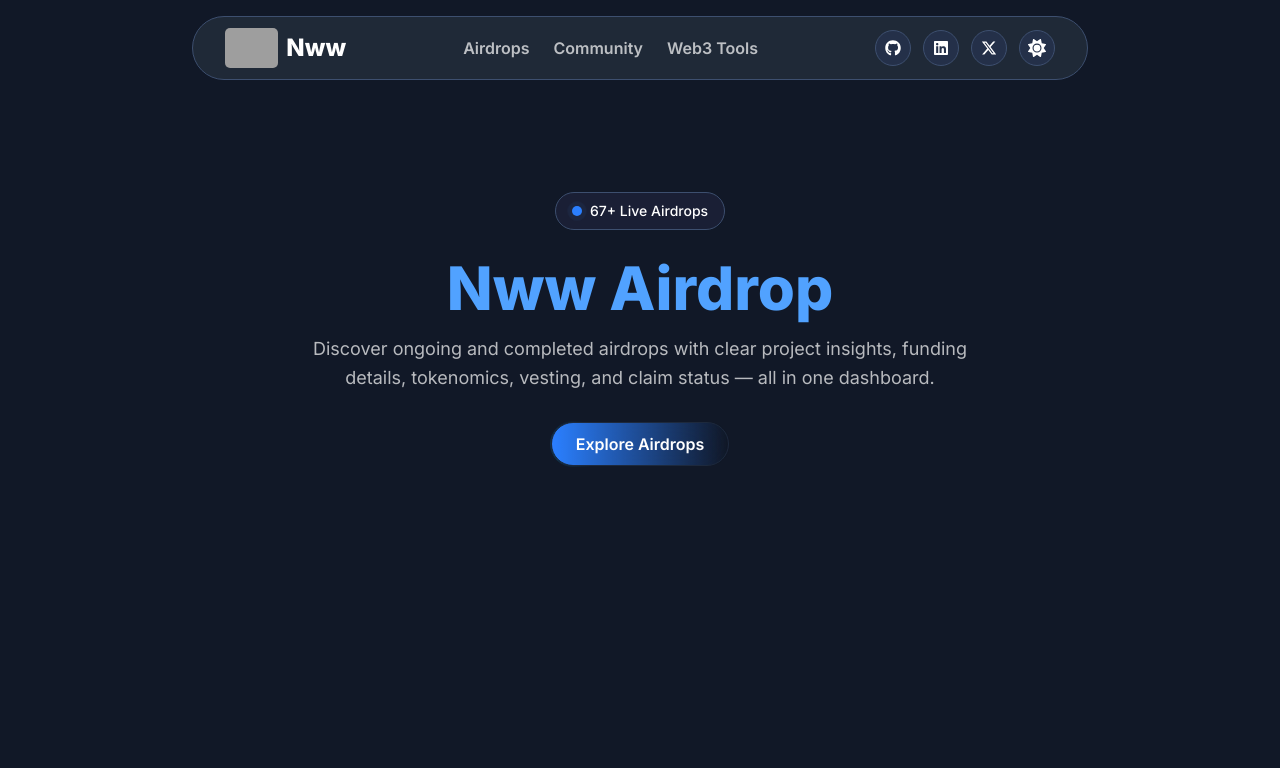
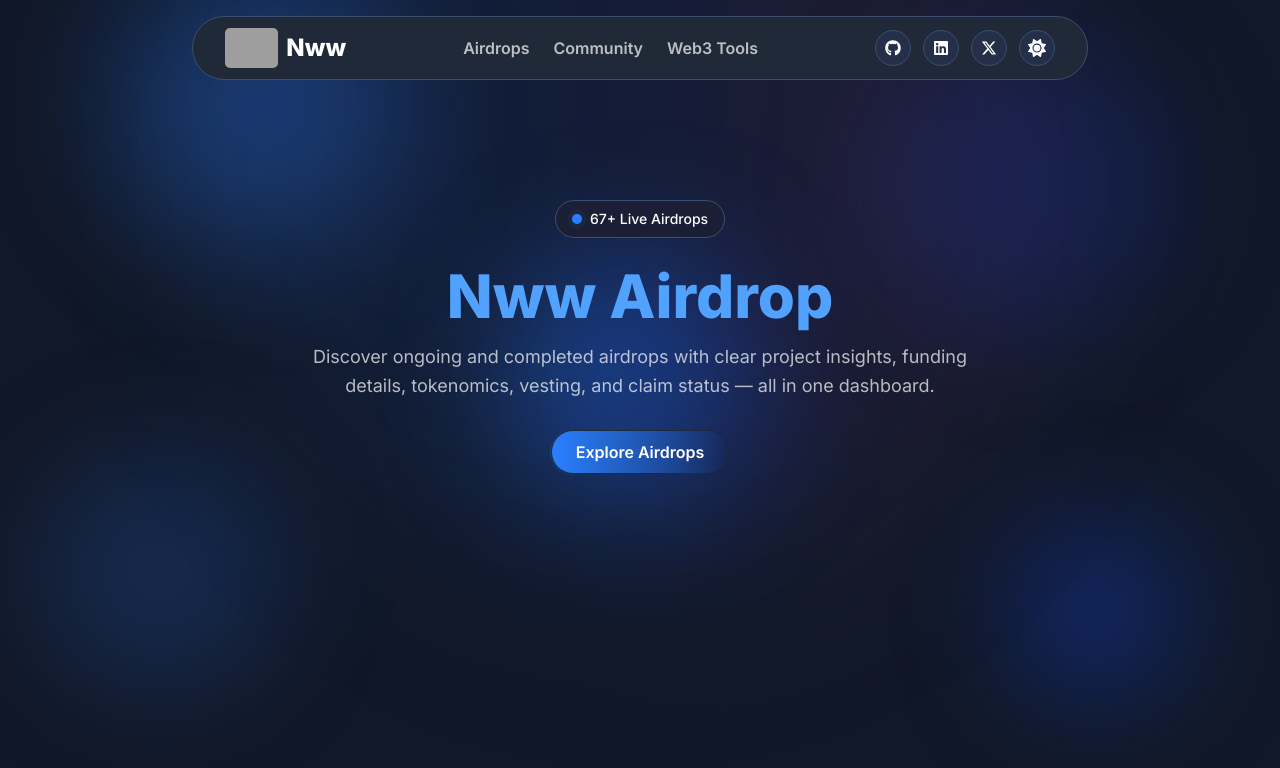
Before and after one commit to nekowawolf/airdropv3-src, a Next.js app: page / in a window 1280 px wide. Shown: the top 768 px of the page. Built offline with nearby package versions, Linux system fonts and the light colour scheme; grey boxes are pictures that could not be loaded.

Commit message:
feat: add glow circles

```diff
--- a/src/components/HeroSection.tsx
+++ b/src/components/HeroSection.tsx
@@ -8,9 +8,17 @@ export default function HeroSection() {
   return (
     <>
       <Header />
-      <div className="relative max-w-4xl mx-auto px-6 sm:px-8 pt-40 sm:pt-48 pb-16 z-20">
-      <section className="text-center">
+      <div className="relative min-h-screen overflow-hidden pt-14 sm:pt-10">
+        <div className="relative max-w-4xl mx-auto px-4 sm:px-6 lg:px-8 pt-28 sm:pt-40 md:pt-40 pb-16 z-20">
+          {/* GLOW CIRCLES */}
+          <div className="absolute -top-40 -left-40 sm:-top-20 sm:-left-20 w-80 h-80 sm:w-72 sm:h-72 bg-blue-500/30 rounded-full blur-3xl"></div>
+          <div className="absolute -top-40 -right-40 sm:top-0 sm:-right-20 w-80 h-80 sm:w-72 sm:h-72 bg-blue-700/20 rounded-full blur-3xl"></div>
+          <div className="absolute -bottom-32 -right-16 sm:-bottom-36 sm:-right-20 w-40 h-40 sm:w-36 sm:h-36 bg-blue-700/50 rounded-full blur-3xl"></div>
+          <div className="absolute -bottom-40 -left-40 sm:-bottom-36 sm:-left-36 w-60 h-60 sm:w-56 sm:h-56 bg-blue-500/20 rounded-full blur-3xl"></div>
+          <div className="absolute bottom-8 left-1/2 -translate-x-1/2 w-48 h-48 sm:w-64 sm:h-64 bg-gradient-to-r from-blue-500/50 to-blue-700/30 rounded-full blur-3xl"></div>
+          <div className="hidden sm:block absolute -bottom-12 left-1/2 -translate-x-1/2 w-[800px] h-[800px] bg-gradient-to-r from-blue-500/10 via-blue-800/10 to-pink-500/10 rounded-full blur-[100px]"></div>
 
+          <section className="text-center relative z-10">
             {/* BADGE */}
             <div className="inline-flex items-center gap-2 px-4 py-2 rounded-full glass-card mb-7 mx-auto">
               <span className="relative flex h-2.5 w-2.5">
@@ -50,8 +58,8 @@ export default function HeroSection() {
                 Explore Airdrops
               </Button>
             </div>
-
           </section>
+        </div>
       </div>
     </>
   );
```
Lines whose indentation alone changed are shown as unchanged.
